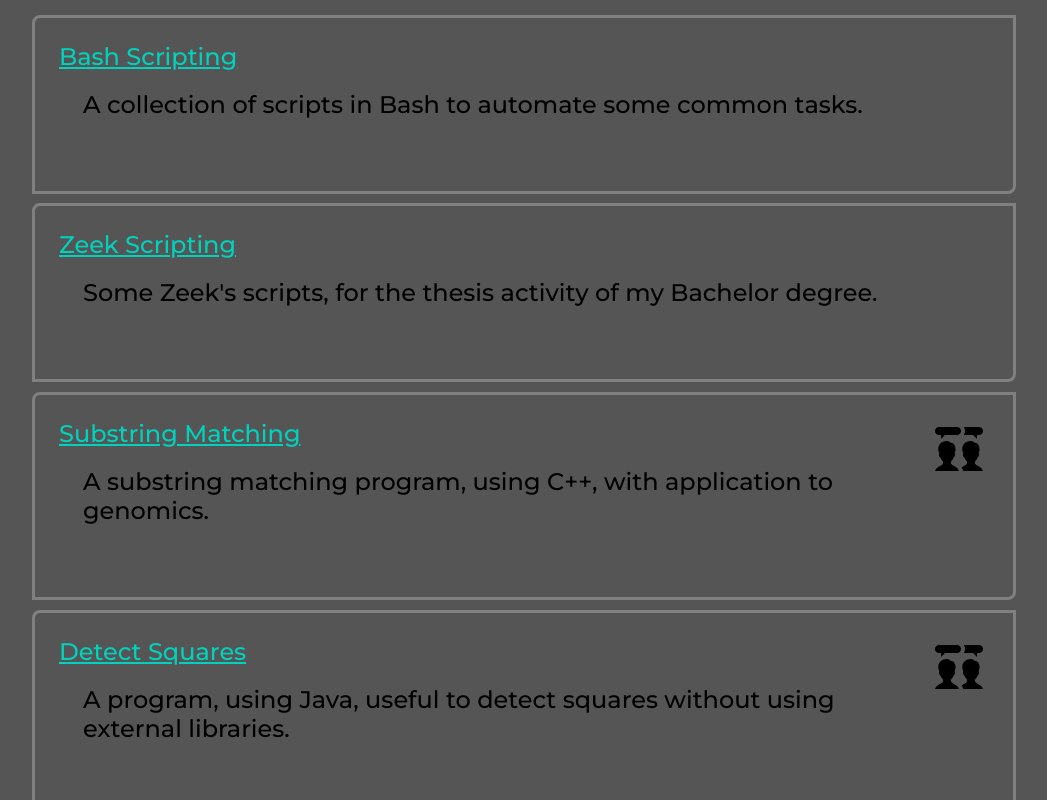
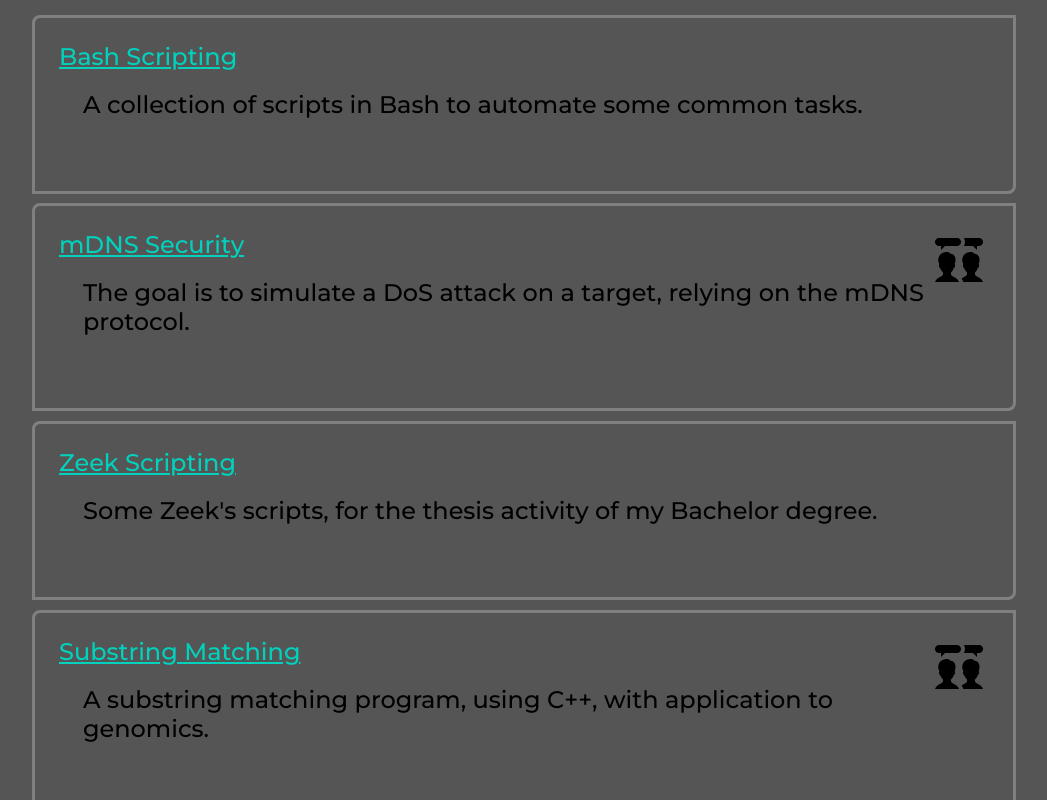
Before and after one commit to Davide-Lotito/davide-lotito.github.io, a plain HTML site: page index.html in a window 1280 px wide. Shown: the part 524-1324 px from the top of the page, without its empty margins (136-1183 px from the left). Drawn offline with Linux system fonts and the light colour scheme.

Commit message:
new project added

```diff
--- a/index.html
+++ b/index.html
@@ -41,6 +41,11 @@
                 <p>A collection of scripts in Bash to automate some common tasks.</p>
             </li>
             <li>
+                <a href="https://github.com/Davide-Lotito/mdns-security" target="_blank" class="left">mDNS Security</a>
+                <img src="./images/collaboration.png" class="right">
+                <p>The goal is to simulate a DoS attack on a target, relying on the mDNS protocol.</p>
+            </li>
+            <li>
                 <a href="https://github.com/Davide-Lotito/Zeek-Script" target="_blank" class="left">Zeek Scripting</a>
                 <p>Some Zeek's scripts, for the thesis activity of my Bachelor degree.</p>
             </li>
```
